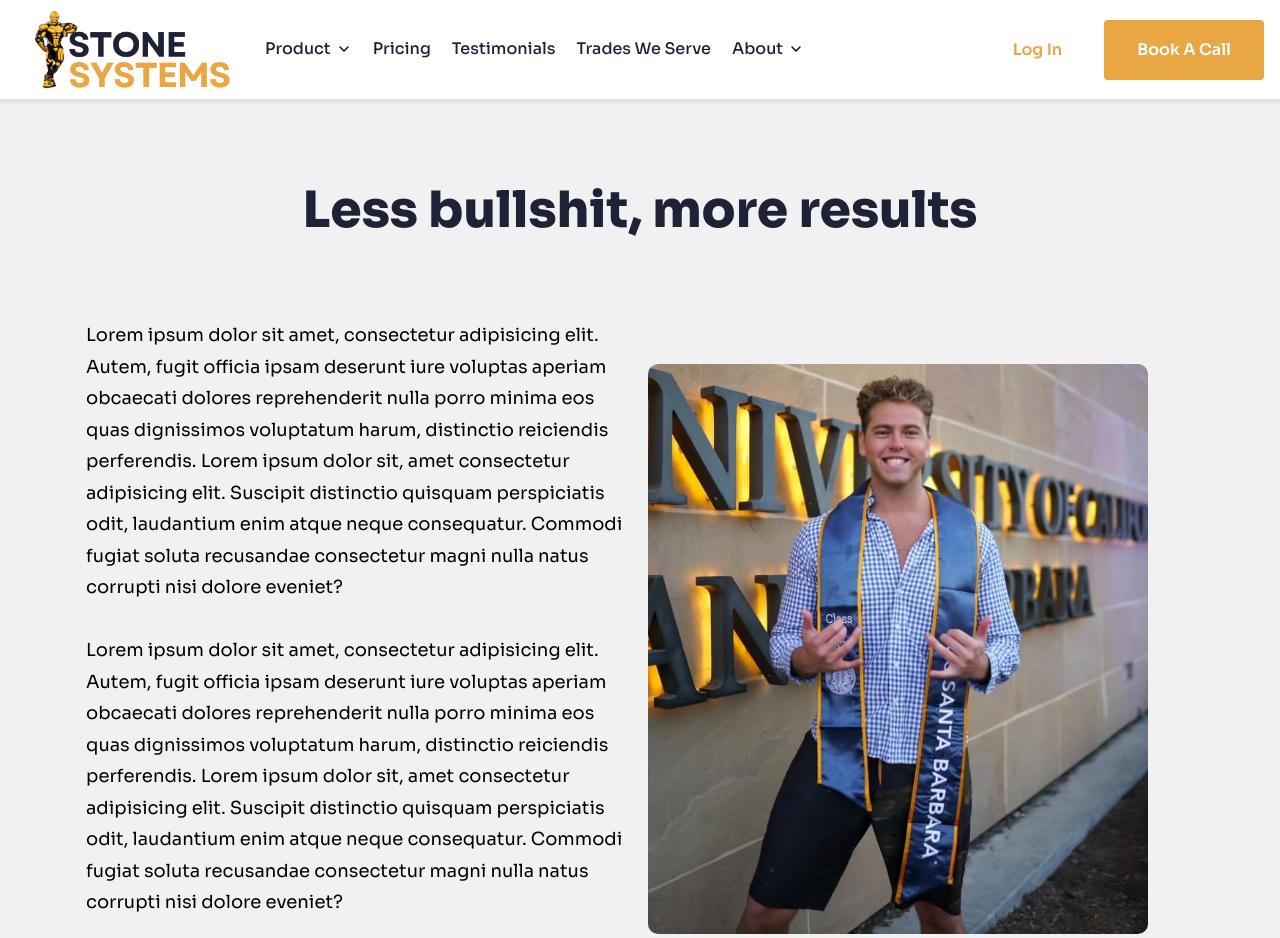
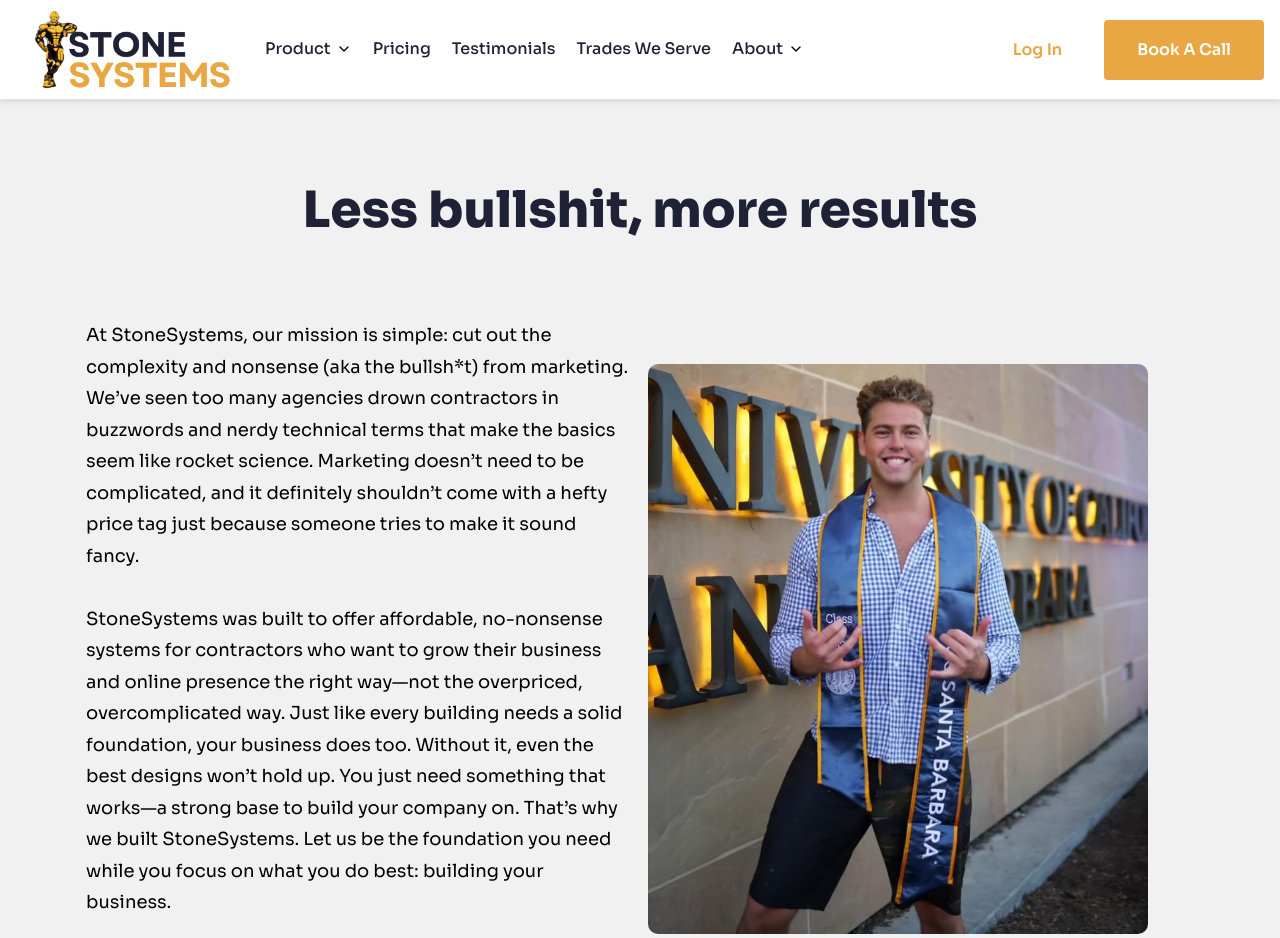
Before and after one commit to kaistone808/stonesystems-saas-website, a Next.js app: page /about-us in a window 1280 px wide. Shown: the top 938 px of the page. Built offline with nearby package versions, Linux system fonts and the light colour scheme.

Commit message:
update content

```diff
--- a/components/AboutUsPage/AboutUsSection/AboutUsSection.tsx
+++ b/components/AboutUsPage/AboutUsSection/AboutUsSection.tsx
@@ -23,21 +23,22 @@ export function AboutUsSection() {
         <SimpleGrid className={classes.grid} cols={mobile ? 1 : 2}>
           <div>
             <Text className={classes.text}>
-              Lorem ipsum dolor sit amet, consectetur adipisicing elit. Autem, fugit officia ipsam
-              deserunt iure voluptas aperiam obcaecati dolores reprehenderit nulla porro minima eos
-              quas dignissimos voluptatum harum, distinctio reiciendis perferendis. Lorem ipsum
-              dolor sit, amet consectetur adipisicing elit. Suscipit distinctio quisquam
-              perspiciatis odit, laudantium enim atque neque consequatur. Commodi fugiat soluta
-              recusandae consectetur magni nulla natus corrupti nisi dolore eveniet?
-              <br /><br />
+              At StoneSystems, our mission is simple: cut out the complexity and nonsense (aka the
+              bullsh*t) from marketing. We’ve seen too many agencies drown contractors in buzzwords
+              and nerdy technical terms that make the basics seem like rocket science. Marketing
+              doesn’t need to be complicated, and it definitely shouldn’t come with a hefty price
+              tag just because someone tries to make it sound fancy.
+              <br />
+              <br />
             </Text>
             <Text className={classes.text}>
-              Lorem ipsum dolor sit amet, consectetur adipisicing elit. Autem, fugit officia ipsam
-              deserunt iure voluptas aperiam obcaecati dolores reprehenderit nulla porro minima eos
-              quas dignissimos voluptatum harum, distinctio reiciendis perferendis. Lorem ipsum
-              dolor sit, amet consectetur adipisicing elit. Suscipit distinctio quisquam
-              perspiciatis odit, laudantium enim atque neque consequatur. Commodi fugiat soluta
-              recusandae consectetur magni nulla natus corrupti nisi dolore eveniet?
+            StoneSystems was built to offer
+              affordable, no-nonsense systems for contractors who want to grow their business and
+              online presence the right way—not the overpriced, overcomplicated way. Just like every
+              building needs a solid foundation, your business does too. Without it, even the best
+              designs won’t hold up. You just need something that works—a strong base to build your
+              company on. That’s why we built StoneSystems. Let us be the foundation you need while
+              you focus on what you do best: building your business.
             </Text>
             <Group
               gap={0}
@@ -47,7 +48,8 @@ export function AboutUsSection() {
               wrap="nowrap"
             >
               <ActionIcon
-                component='a' href='https://www.google.com/search?sca_esv=77e9856747e8aa3f&hl=en-GB&authuser=1&biw=1633&bih=924&q=Stone%20Systems&stick=H4sIAAAAAAAAAONgU1I1qDBJsjA2MjC0TDJKtkhONk6zMqhITEw1M0wxT7EwSzE1MExJXsTKG1ySn5eqEFxZXJKaWwwAgVnOcDkAAAA&mat=CRq79qeqTJVL&ved=2ahUKEwj9_5WunP-HAxWJxAIHHRvBNKkQrMcEegQIExAD'
+                component="a"
+                href="https://www.google.com/search?sca_esv=77e9856747e8aa3f&hl=en-GB&authuser=1&biw=1633&bih=924&q=Stone%20Systems&stick=H4sIAAAAAAAAAONgU1I1qDBJsjA2MjC0TDJKtkhONk6zMqhITEw1M0wxT7EwSzE1MExJXsTKG1ySn5eqEFxZXJKaWwwAgVnOcDkAAAA&mat=CRq79qeqTJVL&ved=2ahUKEwj9_5WunP-HAxWJxAIHHRvBNKkQrMcEegQIExAD"
                 className={classes.icon}
                 size="xl"
                 mr={10}
@@ -57,7 +59,8 @@ export function AboutUsSection() {
                 <IconBrandGoogle style={{ width: rem(60), height: rem(60) }} stroke={1.5} />
               </ActionIcon>
               <ActionIcon
-              component='a' href='https://www.youtube.com/@StoneSystemsGMB'
+                component="a"
+                href="https://www.youtube.com/@StoneSystemsGMB"
                 className={classes.icon}
                 size="xl"
                 mx={10}
@@ -67,7 +70,8 @@ export function AboutUsSection() {
                 <IconBrandYoutube style={{ width: rem(60), height: rem(60) }} stroke={1.5} />
               </ActionIcon>
               <ActionIcon
-              component='a' href='https://www.instagram.com/stonesystems.io/'
+                component="a"
+                href="https://www.instagram.com/stonesystems.io/"
                 className={classes.icon}
                 size="xl"
                 mx={10}
@@ -78,7 +82,13 @@ export function AboutUsSection() {
               </ActionIcon>
             </Group>
           </div>
-          <Image width={500} height={570} src="/images/people/kai.jpeg" alt="About Us" className={classes.image} />
+          <Image
+            width={500}
+            height={570}
+            src="/images/people/kai.jpeg"
+            alt="About Us"
+            className={classes.image}
+          />
         </SimpleGrid>
       </Container>
     </div>
--- a/components/Header/Header.module.css
+++ b/components/Header/Header.module.css
@@ -2,7 +2,7 @@
   position: -webkit-sticky;
   position: sticky;
   top: 0;
-  z-index: 1000;
+  z-index: 100;
   background-color: white;
   box-shadow: 0px 2px 5px rgba(0, 0, 0, 0.1);
 }
--- a/components/Homepage/Feature1/Feature1.tsx
+++ b/components/Homepage/Feature1/Feature1.tsx
@@ -66,7 +66,7 @@ export function Feature1() {
             See 30 Second Demo
           </Button>
           <Modal opened={opened} onClose={close} size="xl">
-            <VideoPopup />
+            <VideoPopup videoSrc="/videos/Adam.mov" />
           </Modal>
         </div>
       </div>
--- a/components/Homepage/Feature2/Feature2.tsx
+++ b/components/Homepage/Feature2/Feature2.tsx
@@ -67,7 +67,7 @@ export function Feature2() {
             See 30 Second Demo
           </Button>
           <Modal opened={opened} onClose={close} size="xl">
-            <VideoPopup />
+          <VideoPopup videoSrc="/videos/Adam.mov" />
           </Modal>
         </div>
         <Image alt="website animation" src={PhoneImage} className={classes.image} />
--- a/components/Homepage/Feature3/Feature3.tsx
+++ b/components/Homepage/Feature3/Feature3.tsx
@@ -65,7 +65,7 @@ export function Feature3() {
             See 30 Second Demo
           </Button>
           <Modal opened={opened} onClose={close} size="xl">
-            <VideoPopup />
+          <VideoPopup videoSrc="/videos/Adam.mov" />
           </Modal>
         </div>
       </div>
--- a/components/Homepage/Feature4/Feature4.tsx
+++ b/components/Homepage/Feature4/Feature4.tsx
@@ -61,7 +61,7 @@ export function Feature4() {
             See 30 Second Demo
           </Button>
           <Modal opened={opened} onClose={close} size="xl">
-            <VideoPopup />
+          <VideoPopup videoSrc="/videos/Adam.mov" />
           </Modal>
         </div>
         <Image  alt="website animation" src={PhoneImage} className={classes.image} />
--- a/components/Homepage/Feature5/Feature5.tsx
+++ b/components/Homepage/Feature5/Feature5.tsx
@@ -59,7 +59,7 @@ export function Feature5() {
               See 30 Second Demo
             </Button>
             <Modal opened={opened} onClose={close} size="xl">
-              <VideoPopup />
+            <VideoPopup videoSrc="/videos/Adam.mov" />
             </Modal>
           </div>
         </div>
```
Also changed, not shown: components/Popups/VideoPopup/VideoPopup.module.css (+7 -0 lines), components/Popups/VideoPopup/VideoPopup.tsx (+5 -13 lines).
